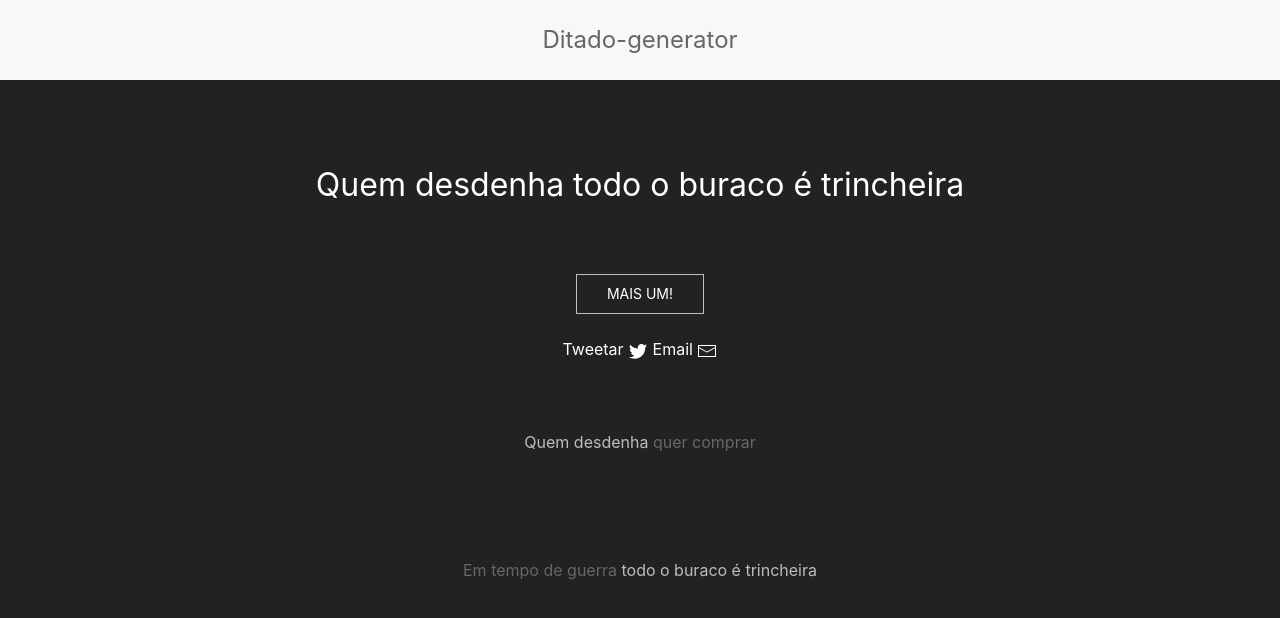
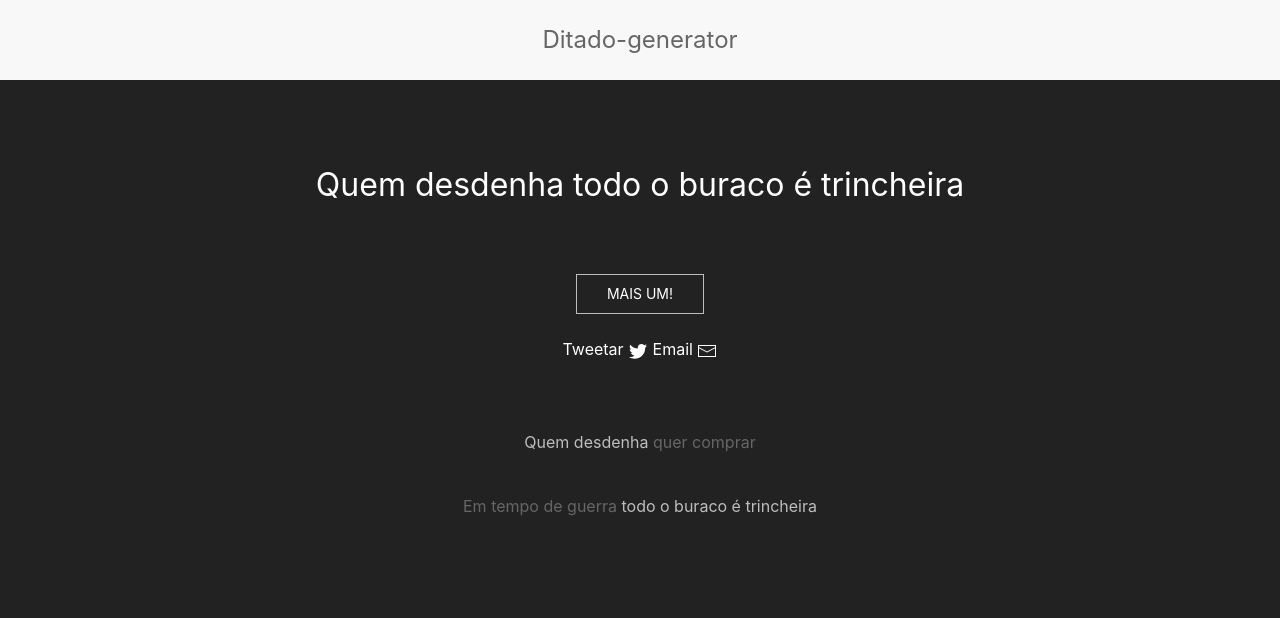
Before and after one commit to henriquetguedes/DITADOgenerator, a plain HTML site: page index.html in a window 1280 px wide. Both pictures are taken after a click on the element "Solução". Drawn offline with Linux system fonts and the light colour scheme; no server answers.

Commit message:
aesthetic stuff

```diff
--- a/index.html
+++ b/index.html
@@ -46,9 +46,11 @@
     </div>
 
     <div style="width: 90vw; margin: auto" , class="uk-text-center">
+        <p class="uk-light" style="display: inline-block; visibility: hidden">Solução</p>
         <p class="uk-light" style="display: inline-block; visibility: hidden" id="pt1pr"></p>
         <p style="display: inline-block; visibility: hidden" id="pt2pr"></p>
         <p class="uk-light" id="solu" onclick="mostrar()">Solução</p>
+        <br id="spac" style="display: inline-block; visibility: hidden">
         <p style="display: inline-block; visibility: hidden" id="pt1sn"></p>
         <p class="uk-light" style="display: inline-block; visibility: hidden" id="pt2sn"></p>
     </div>
@@ -102,7 +104,8 @@
         document.getElementById("pt1sn").style.visibility = "hidden";
         document.getElementById("pt2sn").style.visibility = "hidden";
         document.getElementById("solu").style.visibility = "visible";
-
+        document.getElementById("solu").style.display = "";
+        document.getElementById("spac").style.display = "inline-block";
     };
 
     function mostrar(){
@@ -111,6 +114,8 @@
         document.getElementById("pt1sn").style.visibility = "visible";
         document.getElementById("pt2sn").style.visibility = "visible";
         document.getElementById("solu").style.visibility = "hidden";
+        document.getElementById("solu").style.display = "inline-block";
+        document.getElementById("spac").style.display = "";
     };
 </script>
 
```
